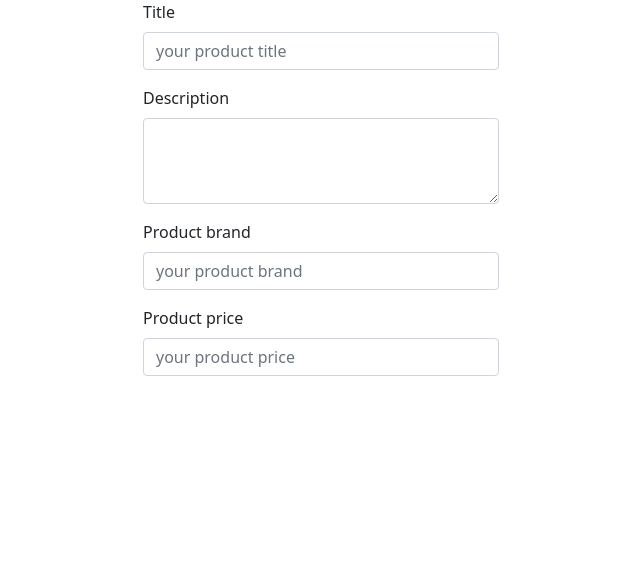
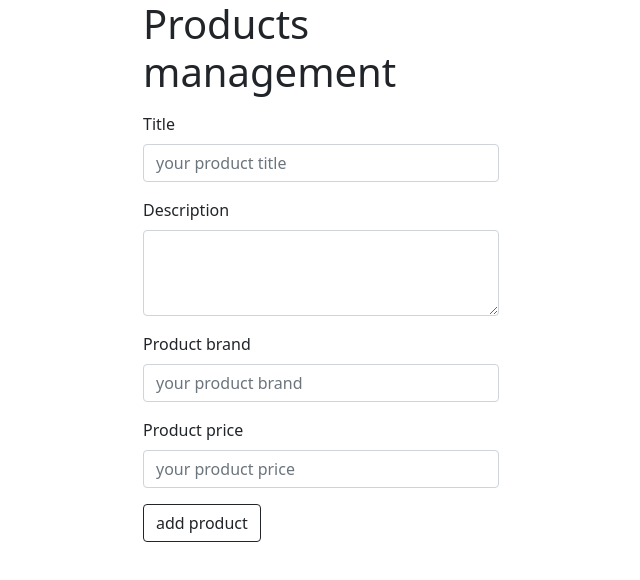
Before and after one commit to khalillakhdhar/flaskapi, an Angular app in the folder frontng/: page / in a window 1280 px wide. Shown: the top 580 px of the page, without its empty margins (319-959 px from the left). Built offline with nearby package versions, Linux system fonts and the light colour scheme.

Commit message:
Update createprod.component.html

```diff
--- a/frontng/src/app/createprod/createprod.component.html
+++ b/frontng/src/app/createprod/createprod.component.html
@@ -4,6 +4,10 @@
       <div class="col-sm">
       </div>
       <div class="col-sm">
+          <form #myform="ngForm">
+        <div class="mb-3">
+          <h1>Products management</h1>
+          </div>
         <div class="mb-3">
             <label for="title" class="form-label">Title</label>
             <input type="text" class="form-control" id="title" placeholder="your product title">
@@ -20,6 +24,10 @@
             <label for="price" class="form-label">Product price</label>
             <input type="number" class="form-control" id="price" placeholder="your product price">
           </div>
+          <div class="mb-3">
+              <input type="submit" value="add product" class="btn btn-outline-dark">
+          </div>
+        </form>
       </div>
       <div class="col-sm">
       </div>
```
